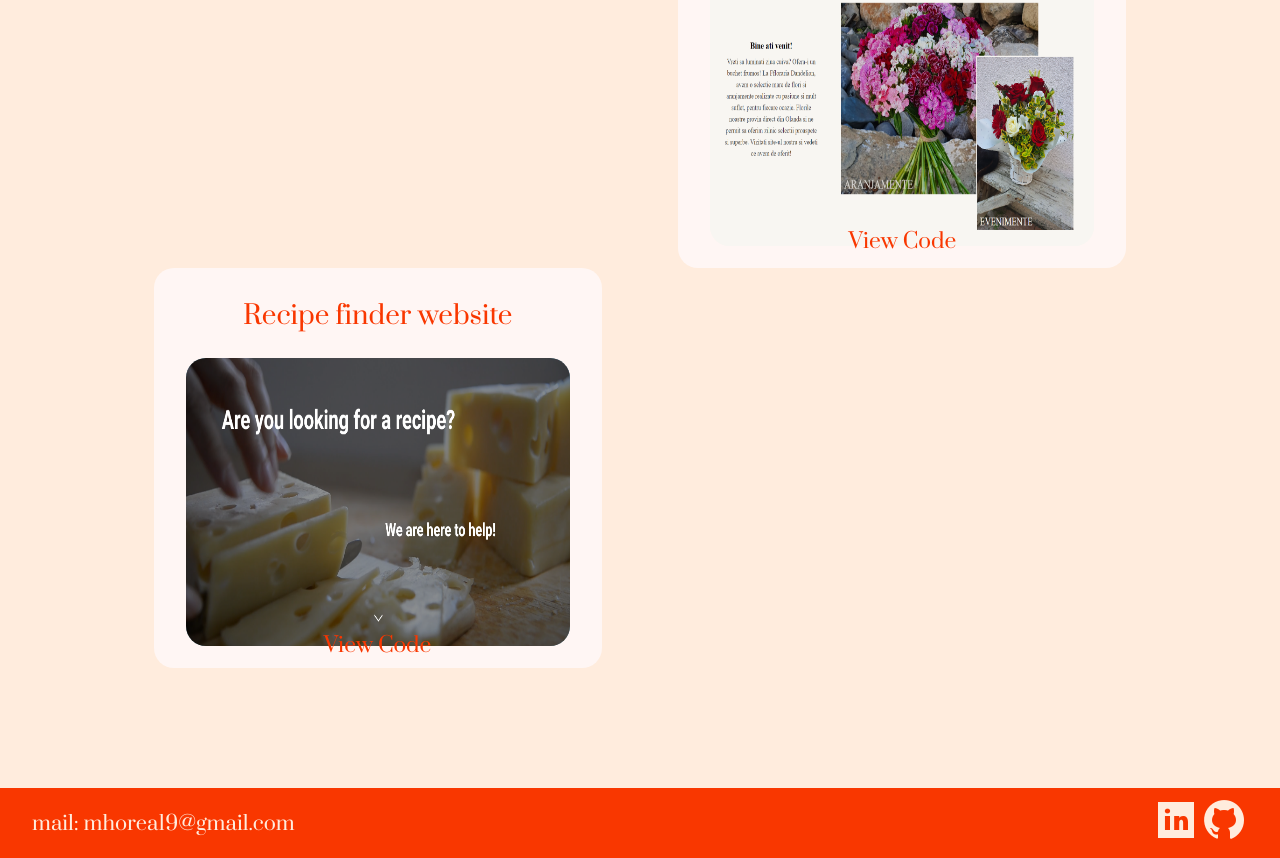
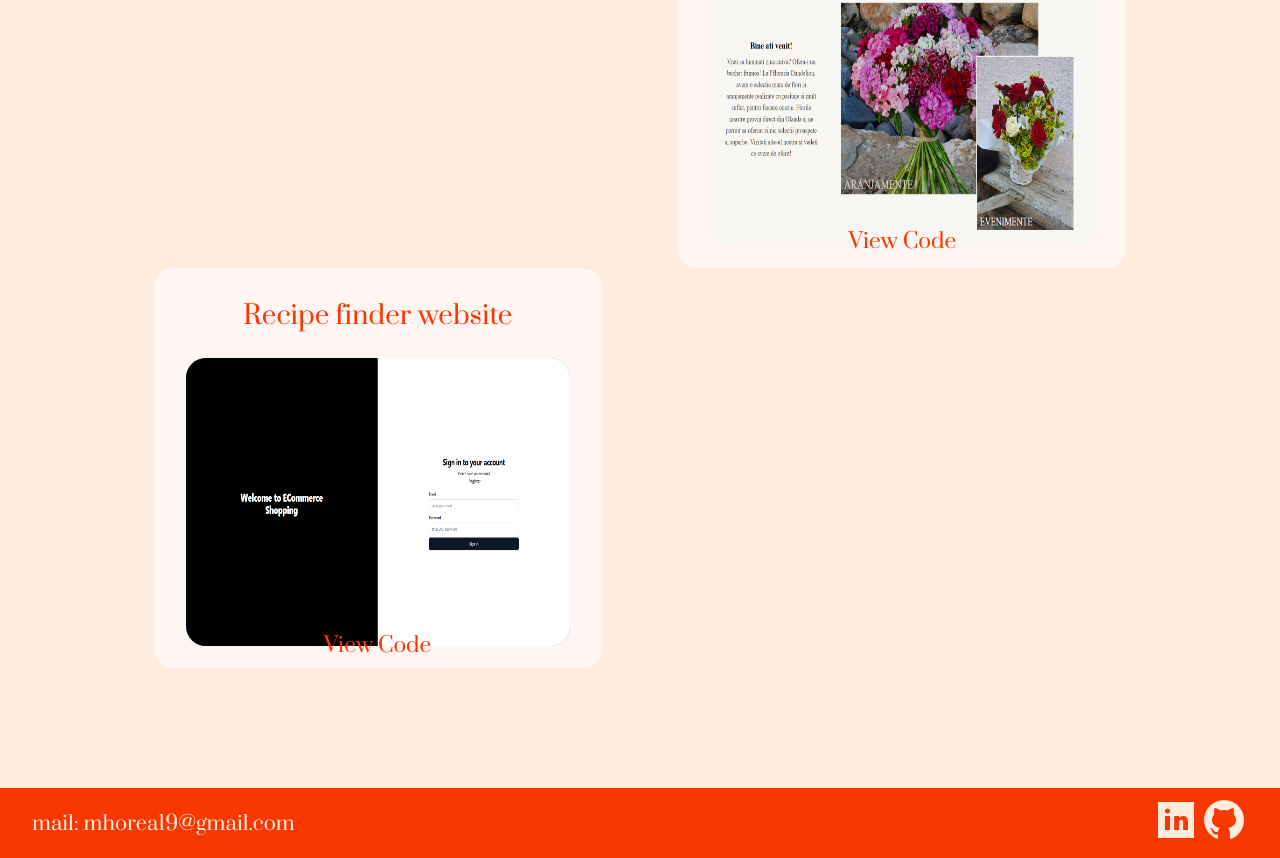
Before and after one commit to HoreaMatei/porto, a Next.js app: page / in a window 1280 px wide. Shown: the part 2133-2991 px from the top of the page. Built offline with nearby package versions, Linux system fonts and the light colour scheme.

Commit message:
img change

```diff
--- a/src/app/components/Portofolio.js
+++ b/src/app/components/Portofolio.js
@@ -66,7 +66,7 @@ const Portofolio = () => {
             className={styles.link}
           >
             {" "}
-            <img className={styles.food1} alt="img" src="./food1.png" />
+            <img className={styles.food1} alt="img" src="./eshop.png" />
           </Link>
           <img className={styles.food2} alt="img" src="./food2.png" />
 
```
Also changed, not shown: public/eshop.png (added).
